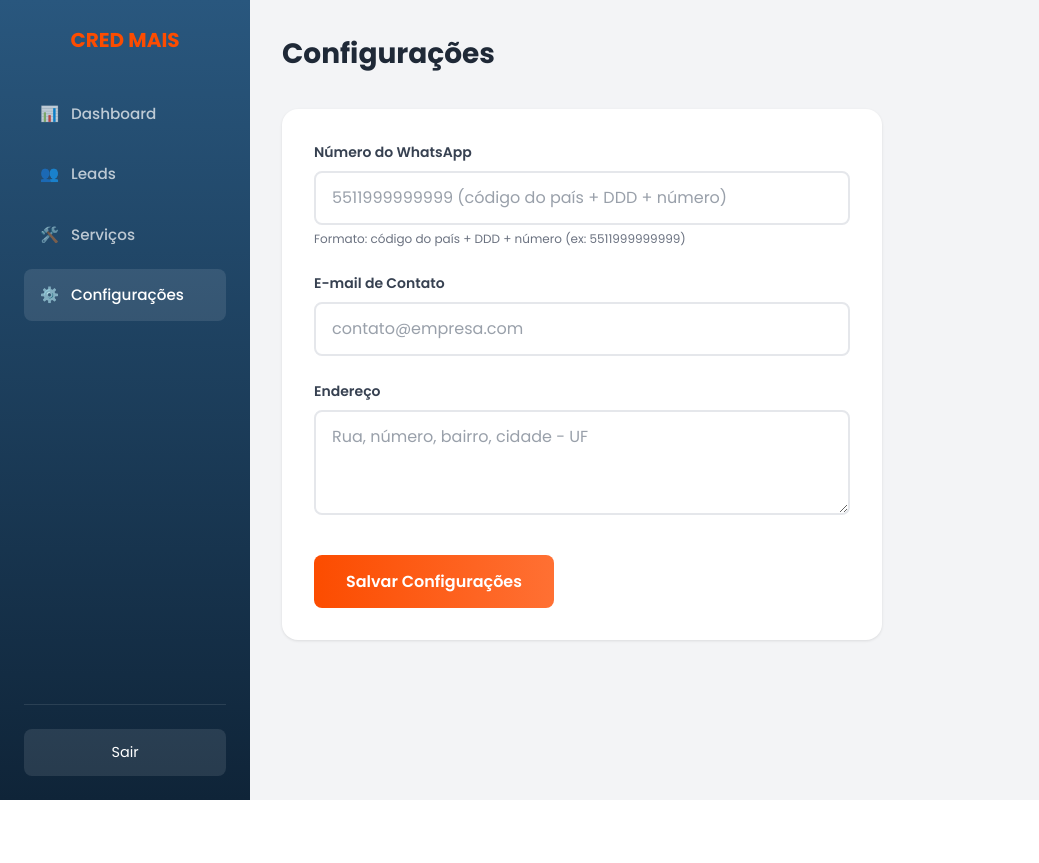
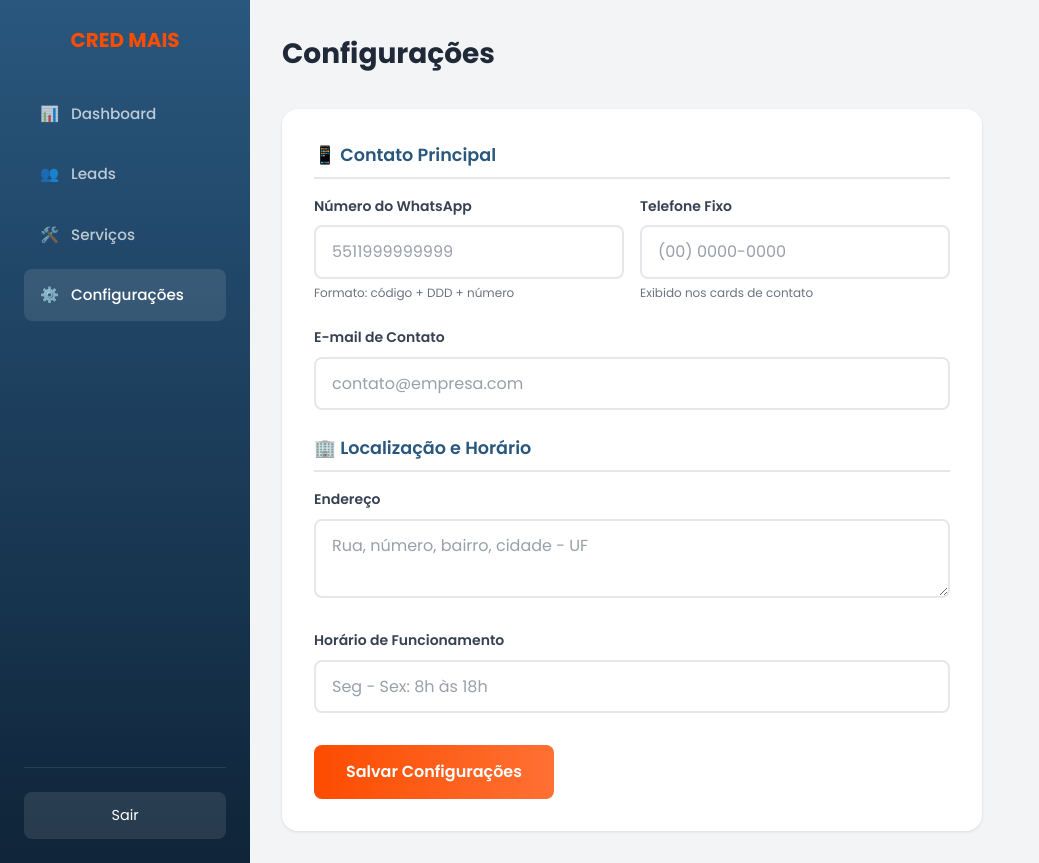
Before and after one commit to Samoo1234/credmais, a Next.js app: page /admin/settings in a window 1280 px wide. Shown: the whole page, without its empty margins (0-1039 px from the left). Before the commit the page ends 800 px from the top, so only its background shows below. Built offline with nearby package versions, Linux system fonts and the light colour scheme; no server answers; the database is empty.

Commit message:
feat: integrate contact info cards with admin settings

```diff
--- a/src/app/admin/settings/page.tsx
+++ b/src/app/admin/settings/page.tsx
@@ -7,13 +7,17 @@ interface Settings {
     whatsapp_number: string;
     contact_email: string;
     address: string;
+    phone: string;
+    business_hours: string;
 }
 
 export default function SettingsPage() {
     const [settings, setSettings] = useState<Settings>({
         whatsapp_number: '',
         contact_email: '',
-        address: ''
+        address: '',
+        phone: '',
+        business_hours: ''
     });
     const [loading, setLoading] = useState(true);
     const [saving, setSaving] = useState(false);
@@ -31,7 +35,9 @@ export default function SettingsPage() {
             setSettings({
                 whatsapp_number: data.whatsapp_number || '',
                 contact_email: data.contact_email || '',
-                address: data.address || ''
+                address: data.address || '',
+                phone: data.phone || '',
+                business_hours: data.business_hours || ''
             });
         }
         setLoading(false);
@@ -86,7 +92,7 @@ export default function SettingsPage() {
             {loading ? (
                 <p>Carregando...</p>
             ) : (
-                <div style={{ background: 'white', borderRadius: '1rem', padding: '2rem', boxShadow: '0 1px 3px rgba(0,0,0,0.1)', maxWidth: '600px' }}>
+                <div style={{ background: 'white', borderRadius: '1rem', padding: '2rem', boxShadow: '0 1px 3px rgba(0,0,0,0.1)', maxWidth: '700px' }}>
                     <form onSubmit={handleSave}>
                         {message && (
                             <div style={{
@@ -101,18 +107,38 @@ export default function SettingsPage() {
                             </div>
                         )}
 
-                        <div style={{ marginBottom: '1.5rem' }}>
+                        {/* Seção WhatsApp e Contato */}
+                        <h3 style={{ fontSize: '1.1rem', fontWeight: 600, color: '#29577E', marginBottom: '1rem', paddingBottom: '0.5rem', borderBottom: '2px solid #e5e7eb' }}>
+                            📱 Contato Principal
+                        </h3>
+
+                        <div style={{ display: 'grid', gridTemplateColumns: 'repeat(2, 1fr)', gap: '1rem', marginBottom: '1.5rem' }}>
+                            <div>
                                 <label style={labelStyle}>Número do WhatsApp</label>
                                 <input
                                     type="text"
                                     value={settings.whatsapp_number}
                                     onChange={(e) => setSettings({ ...settings, whatsapp_number: e.target.value })}
-                                placeholder="5511999999999 (código do país + DDD + número)"
+                                    placeholder="5511999999999"
                                     style={inputStyle}
                                 />
                                 <p style={{ fontSize: '0.75rem', color: '#6b7280', marginTop: '0.25rem' }}>
-                                Formato: código do país + DDD + número (ex: 5511999999999)
+                                    Formato: código + DDD + número
                                 </p>
+                            </div>
+                            <div>
+                                <label style={labelStyle}>Telefone Fixo</label>
+                                <input
+                                    type="text"
+                                    value={settings.phone}
+                                    onChange={(e) => setSettings({ ...settings, phone: e.target.value })}
+                                    placeholder="(00) 0000-0000"
+                                    style={inputStyle}
+                                />
+                                <p style={{ fontSize: '0.75rem', color: '#6b7280', marginTop: '0.25rem' }}>
+                                    Exibido nos cards de contato
+                                </p>
+                            </div>
                         </div>
 
                         <div style={{ marginBottom: '1.5rem' }}>
@@ -126,14 +152,30 @@ export default function SettingsPage() {
                             />
                         </div>
 
-                        <div style={{ marginBottom: '2rem' }}>
+                        {/* Seção Endereço e Horário */}
+                        <h3 style={{ fontSize: '1.1rem', fontWeight: 600, color: '#29577E', marginBottom: '1rem', paddingBottom: '0.5rem', borderBottom: '2px solid #e5e7eb' }}>
+                            🏢 Localização e Horário
+                        </h3>
+
+                        <div style={{ marginBottom: '1.5rem' }}>
                             <label style={labelStyle}>Endereço</label>
                             <textarea
                                 value={settings.address}
                                 onChange={(e) => setSettings({ ...settings, address: e.target.value })}
                                 placeholder="Rua, número, bairro, cidade - UF"
-                                rows={3}
+                                rows={2}
                                 style={{ ...inputStyle, resize: 'vertical' }}
+                            />
+                        </div>
+
+                        <div style={{ marginBottom: '2rem' }}>
+                            <label style={labelStyle}>Horário de Funcionamento</label>
+                            <input
+                                type="text"
+                                value={settings.business_hours}
+                                onChange={(e) => setSettings({ ...settings, business_hours: e.target.value })}
+                                placeholder="Seg - Sex: 8h às 18h"
+                                style={inputStyle}
                             />
                         </div>
 
--- a/src/components/Contact.tsx
+++ b/src/components/Contact.tsx
@@ -1,5 +1,6 @@
 'use client';
-import { useState, FormEvent } from 'react';
+import { useState, useEffect, FormEvent } from 'react';
+import { createBrowserClient } from '@/lib/supabase';
 
 const containerStyle = { maxWidth: '1280px', marginLeft: 'auto', marginRight: 'auto', paddingLeft: '1.5rem', paddingRight: '1.5rem', width: '100%' };
 const serviceOptions = [
@@ -7,14 +8,49 @@ const serviceOptions = [
     { value: 'seguros-credito', label: 'Seguros e Crédito Empresarial' }, { value: 'limpa-nome', label: 'Limpa Nome' }, { value: 'usina-solar', label: 'Financiamentos e Usina Solar' },
     { value: 'veiculos', label: 'Financiamentos de Veículos' }, { value: 'cgi', label: 'Crédito com Garantia de Imóvel Rural' }, { value: 'consorcios', label: 'Financiamentos e Consórcios' },
 ];
-const contactInfo = [
-    { icon: '📞', title: 'Telefone', value: '(00) 0000-0000' }, { icon: '✉️', title: 'E-mail', value: 'contato@credmais.com.br' },
-    { icon: '📍', title: 'Endereço', value: 'Sua cidade, Estado' }, { icon: '🕐', title: 'Horário', value: 'Seg - Sex: 8h às 18h' },
+
+// Dados fallback
+const fallbackContactInfo = [
+    { icon: '📞', title: 'Telefone', value: '(00) 0000-0000' },
+    { icon: '✉️', title: 'E-mail', value: 'contato@credmais.com.br' },
+    { icon: '📍', title: 'Endereço', value: 'Sua cidade, Estado' },
+    { icon: '🕐', title: 'Horário', value: 'Seg - Sex: 8h às 18h' },
 ];
+
+interface ContactInfo {
+    icon: string;
+    title: string;
+    value: string;
+}
 
 export default function Contact() {
     const [formData, setFormData] = useState({ name: '', email: '', phone: '', service: '', message: '' });
     const [sending, setSending] = useState(false);
+    const [contactInfo, setContactInfo] = useState<ContactInfo[]>(fallbackContactInfo);
+
+    useEffect(() => {
+        const fetchSettings = async () => {
+            try {
+                const supabase = createBrowserClient();
+                const { data } = await supabase.from('settings').select('*').single();
+
+                if (data) {
+                    const updatedInfo: ContactInfo[] = [
+                        { icon: '📞', title: 'Telefone', value: data.phone || '(00) 0000-0000' },
+                        { icon: '✉️', title: 'E-mail', value: data.contact_email || 'contato@credmais.com.br' },
+                        { icon: '📍', title: 'Endereço', value: data.address || 'Sua cidade, Estado' },
+                        { icon: '🕐', title: 'Horário', value: data.business_hours || 'Seg - Sex: 8h às 18h' },
+                    ];
+                    setContactInfo(updatedInfo);
+                }
+            } catch (error) {
+                console.error('Erro ao buscar configurações:', error);
+            }
+        };
+
+        fetchSettings();
+    }, []);
+
     const formatPhone = (v: string) => { const n = v.replace(/\D/g, '').slice(0, 11); if (n.length > 6) return `(${n.slice(0, 2)}) ${n.slice(2, 7)}-${n.slice(7)}`; if (n.length > 2) return `(${n.slice(0, 2)}) ${n.slice(2)}`; return n.length > 0 ? `(${n}` : ''; };
     const handleSubmit = async (e: FormEvent) => {
         e.preventDefault();
```
Lines whose indentation alone changed are shown as unchanged.
